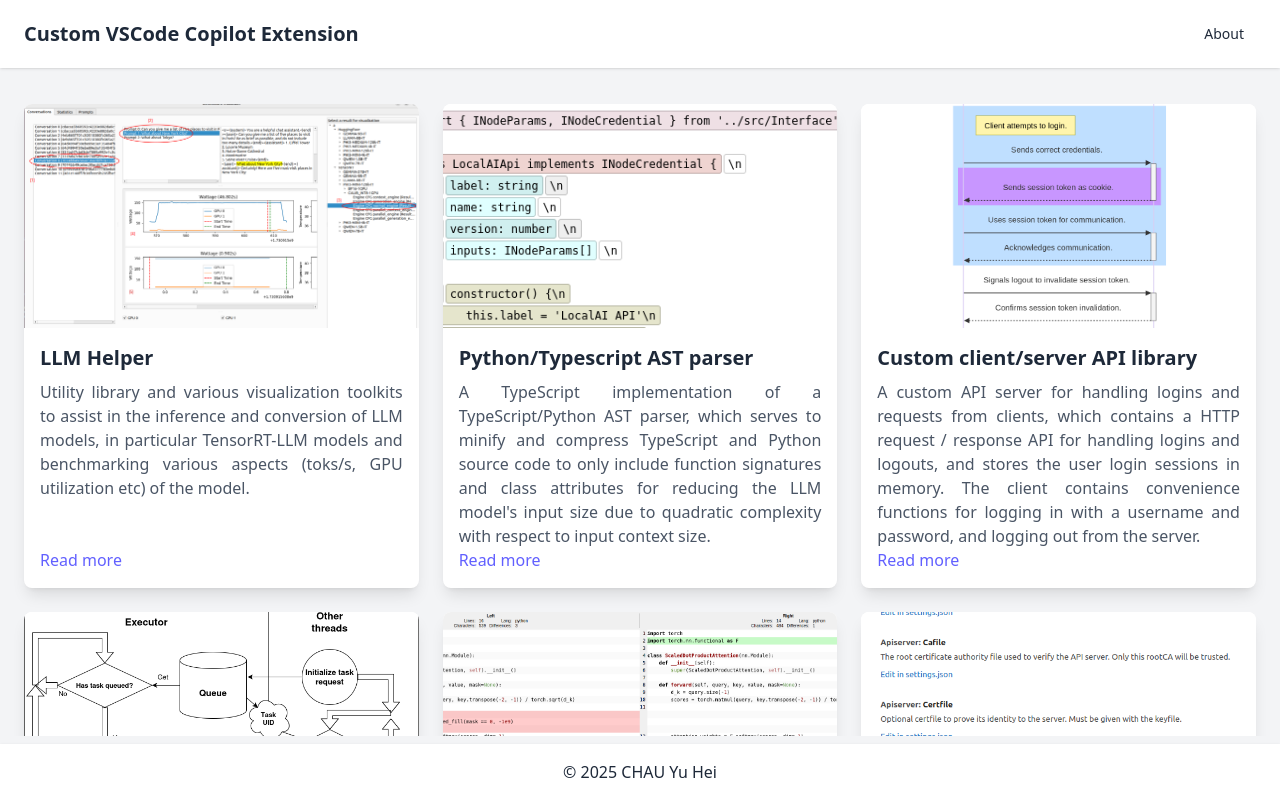
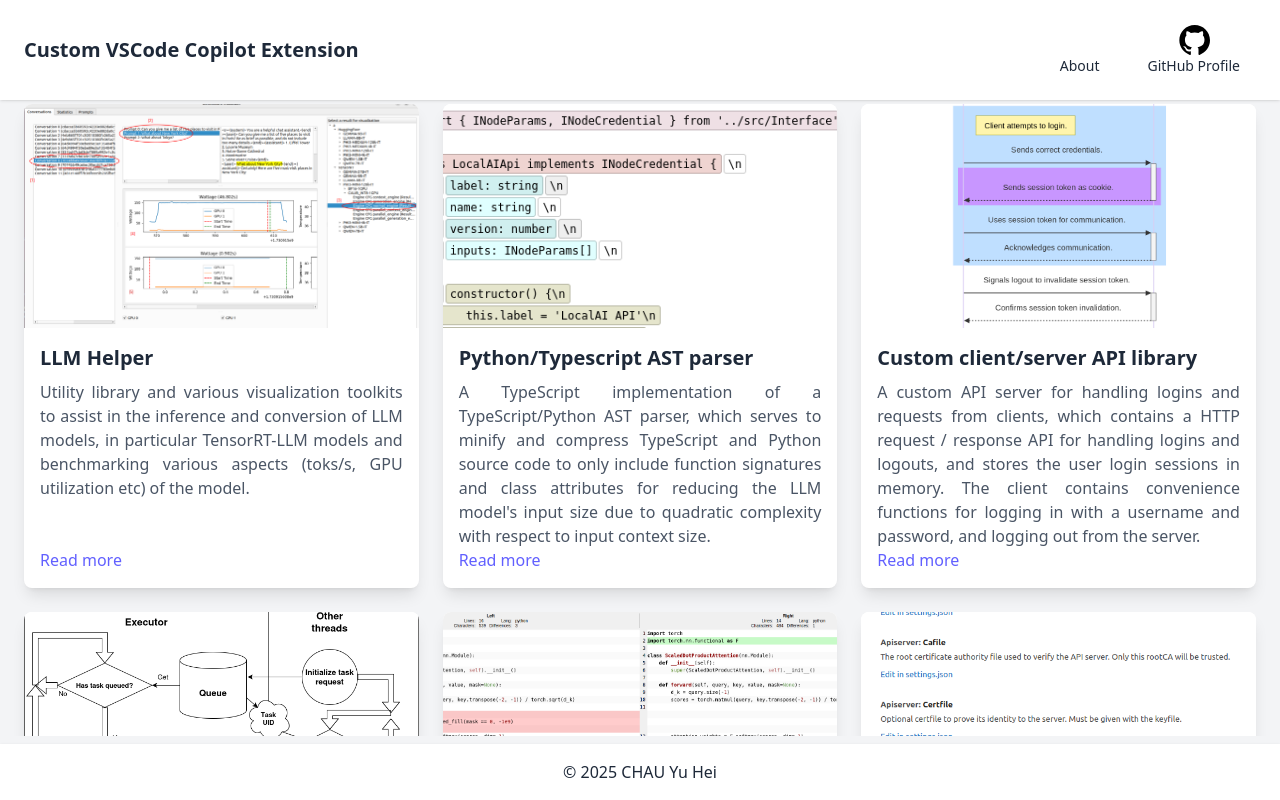
Before and after one commit to louis845/ParserProjectShowcase, a website: page dist/index.html in a window 1280 px wide. Drawn offline with Linux system fonts and the light colour scheme.

Commit message:
Added link back to github profile.

```diff
--- a/dist/index.html
+++ b/dist/index.html
@@ -61,8 +61,19 @@
             <div class="container mx-auto px-6 py-4">
                 <div class="flex justify-between items-center">
                     <p class="text-xl font-bold text-gray-800">Custom VSCode Copilot Extension</a>
-                    <div class="flex space-x-4">
-                        <a class="px-3 py-2 text-gray-800 text-sm hover:text-indigo-500 cursor-pointer" onclick="openPopup('about')">About</a>
+                    <div class="flex space-x-4 items-center">
+                        <a onclick="openPopup('about')" class="px-4 py-2 text-gray-800 text-sm hover:text-indigo-500 cursor-pointer flex flex-col items-center inline-flex">
+                            <svg class="inline-block opacity-0" height="32" aria-hidden="true" viewBox="0 0 24 24" version="1.1" width="32" data-view-component="true">
+                                <path d="M12.5.75C6.146.75 1 5.896 1 12.25c0 5.089 3.292 9.387 7.863 10.91.575.101.79-.244.79-.546 0-.273-.014-1.178-.014-2.142-2.889.532-3.636-.704-3.866-1.35-.13-.331-.69-1.352-1.18-1.625-.402-.216-.977-.748-.014-.762.906-.014 1.553.834 1.769 1.179 1.035 1.74 2.688 1.25 3.349.948.1-.747.402-1.25.733-1.538-2.559-.287-5.232-1.279-5.232-5.678 0-1.25.445-2.285 1.178-3.09-.115-.288-.517-1.467.115-3.048 0 0 .963-.302 3.163 1.179.92-.259 1.897-.388 2.875-.388.977 0 1.955.13 2.875.388 2.2-1.495 3.162-1.179 3.162-1.179.633 1.581.23 2.76.115 3.048.733.805 1.179 1.825 1.179 3.09 0 4.413-2.688 5.39-5.247 5.678.417.36.776 1.05.776 2.128 0 1.538-.014 2.774-.014 3.162 0 .302.216.662.79.547C20.709 21.637 24 17.324 24 12.25 24 5.896 18.854.75 12.5.75Z"></path>
+                            </svg>
+                            About
+                        </a>
+                        <a href="https://github.com/louis845" class="px-4 py-2 text-gray-800 text-sm hover:text-indigo-500 cursor-pointer flex flex-col items-center inline-flex">
+                            <svg class="inline-block" height="32" aria-hidden="true" viewBox="0 0 24 24" version="1.1" width="32" data-view-component="true">
+                                <path d="M12.5.75C6.146.75 1 5.896 1 12.25c0 5.089 3.292 9.387 7.863 10.91.575.101.79-.244.79-.546 0-.273-.014-1.178-.014-2.142-2.889.532-3.636-.704-3.866-1.35-.13-.331-.69-1.352-1.18-1.625-.402-.216-.977-.748-.014-.762.906-.014 1.553.834 1.769 1.179 1.035 1.74 2.688 1.25 3.349.948.1-.747.402-1.25.733-1.538-2.559-.287-5.232-1.279-5.232-5.678 0-1.25.445-2.285 1.178-3.09-.115-.288-.517-1.467.115-3.048 0 0 .963-.302 3.163 1.179.92-.259 1.897-.388 2.875-.388.977 0 1.955.13 2.875.388 2.2-1.495 3.162-1.179 3.162-1.179.633 1.581.23 2.76.115 3.048.733.805 1.179 1.825 1.179 3.09 0 4.413-2.688 5.39-5.247 5.678.417.36.776 1.05.776 2.128 0 1.538-.014 2.774-.014 3.162 0 .302.216.662.79.547C20.709 21.637 24 17.324 24 12.25 24 5.896 18.854.75 12.5.75Z"></path>
+                            </svg>
+                            GitHub Profile
+                        </a>
                     </div>
                 </div>
             </div>
```
Also changed, not shown: dist/output.css.
